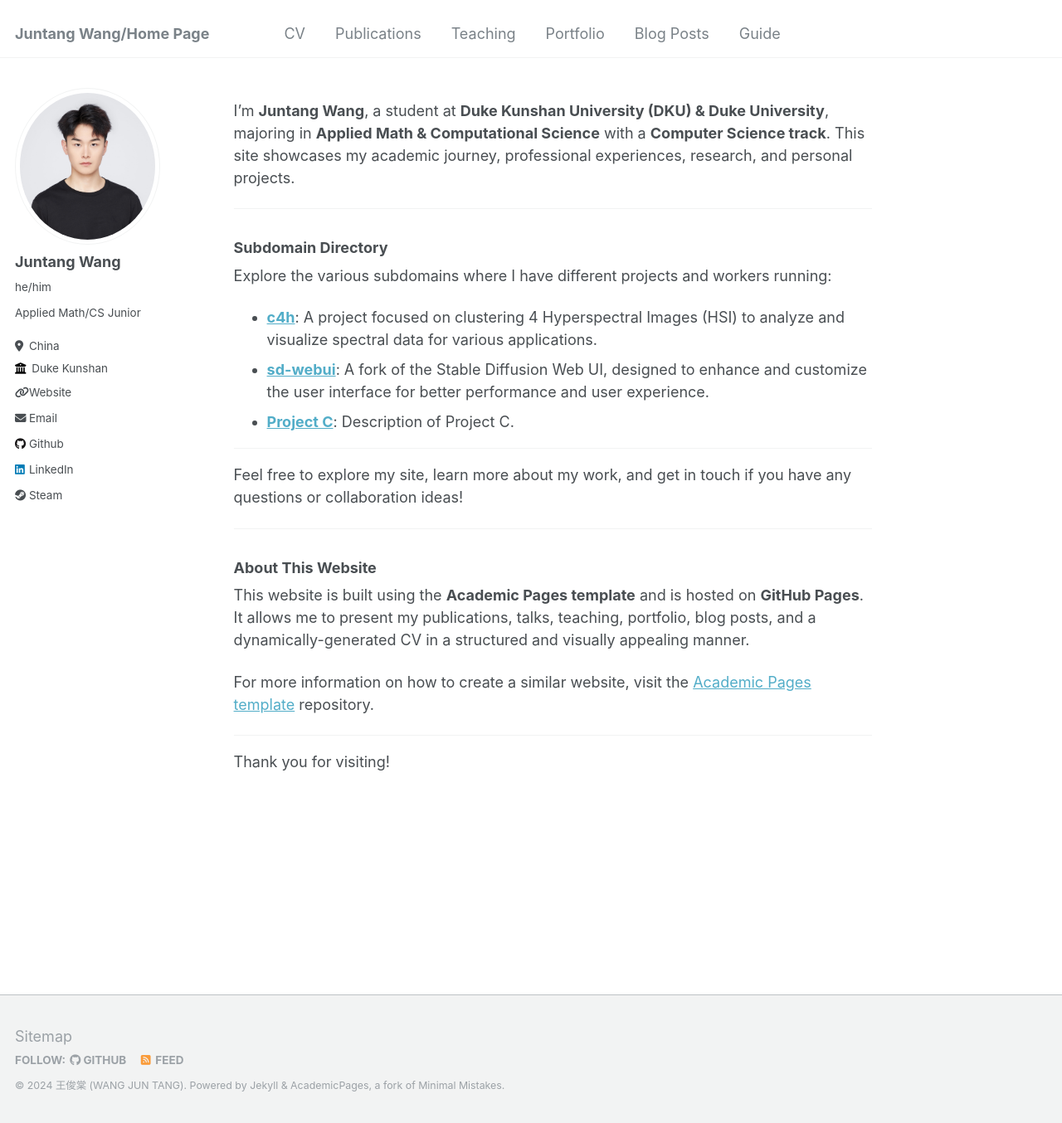
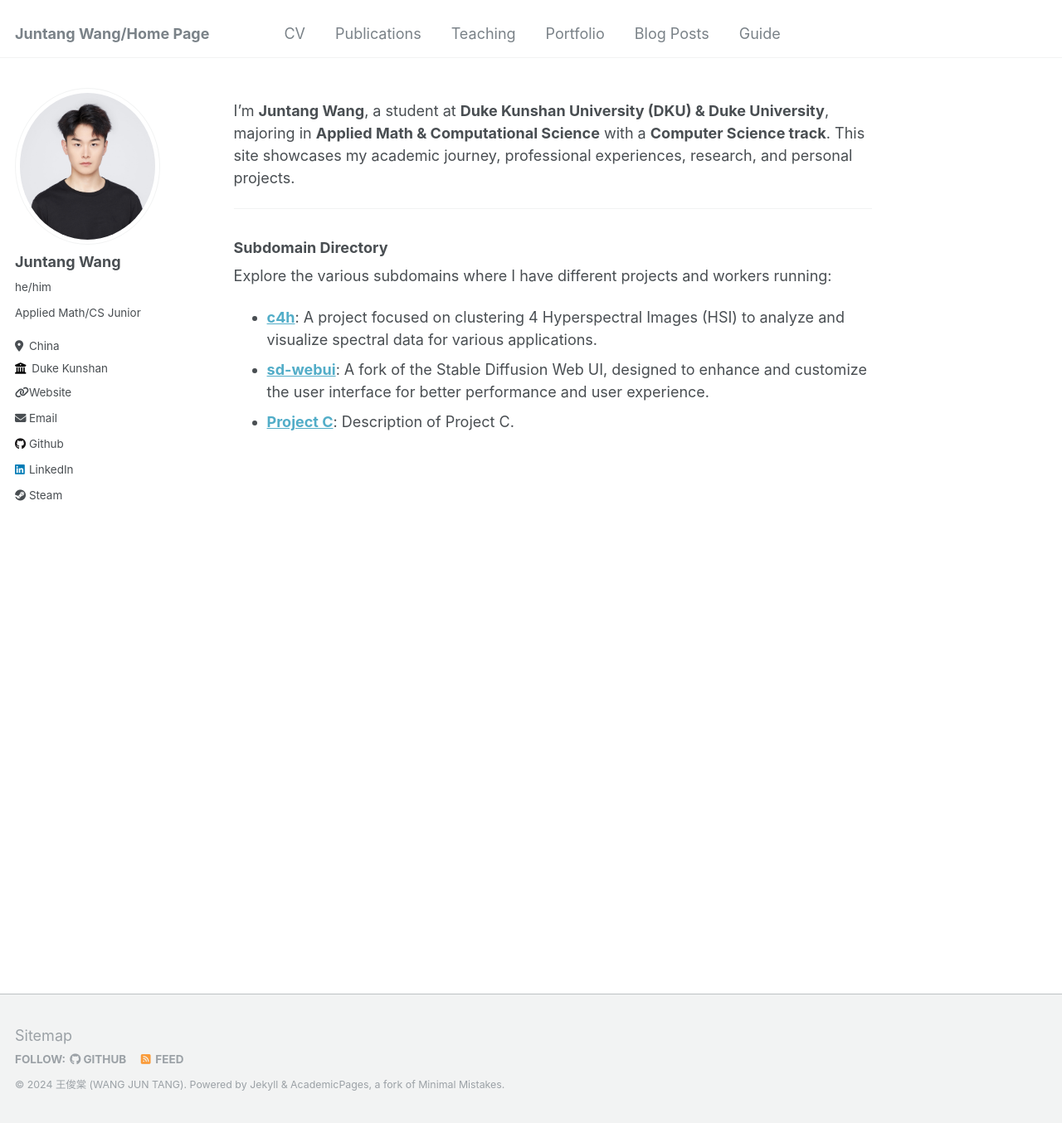
Before and after one commit to qqgjyx/qqgjyx.github.io, a Jekyll site: the page built from _pages/about.md, in a window 1280 px wide and 1354 px high. Shown: the whole window at 83% size. Built offline with Jekyll 4.4.1, drawn with Linux system fonts in a browser that asks for light colours.

Commit message:
Updated cv.md

```diff
--- a/_pages/about.md
+++ b/_pages/about.md
@@ -18,19 +18,3 @@ Explore the various subdomains where I have different projects and workers runni
 - **[c4h](https://c4h.qqgjyx.com/tree?)**: A project focused on clustering 4 Hyperspectral Images (HSI) to analyze and visualize spectral data for various applications.
 - **[sd-webui](https://sd-webui.qqgjyx.com)**: A fork of the Stable Diffusion Web UI, designed to enhance and customize the user interface for better performance and user experience.
 - **[Project C](https://project-c.juntangwang.github.io)**: Description of Project C.
-
----
-
-Feel free to explore my site, learn more about my work, and get in touch if you have any questions or collaboration ideas!
-
----
-
-### About This Website
-
-This website is built using the **Academic Pages template** and is hosted on **GitHub Pages**. It allows me to present my publications, talks, teaching, portfolio, blog posts, and a dynamically-generated CV in a structured and visually appealing manner.
-
-For more information on how to create a similar website, visit the [Academic Pages template](https://github.com/academicpages/academicpages.github.io) repository.
-
----
-
-Thank you for visiting!
```
